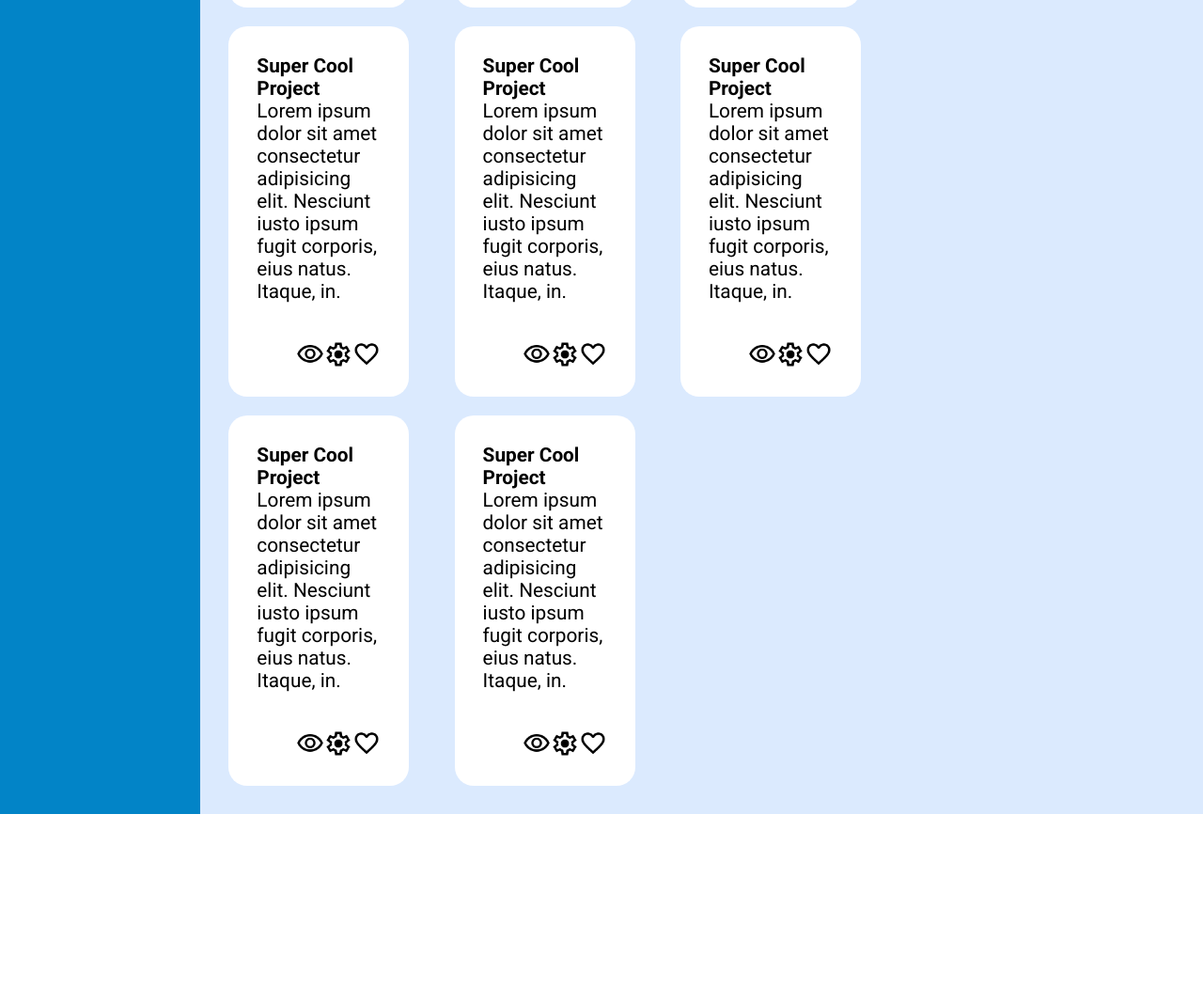
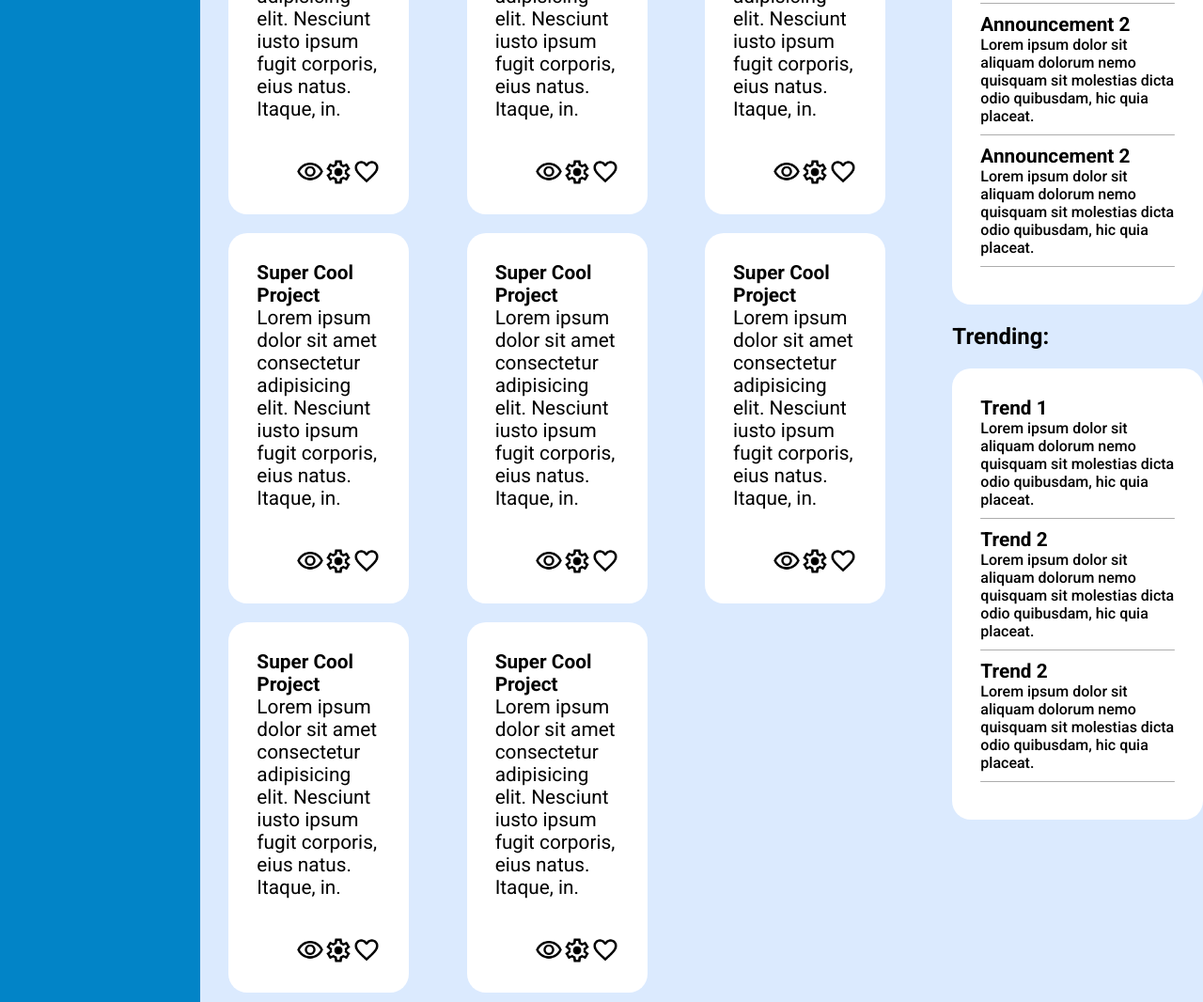
Before and after one commit to Kili196/Admin-Dashboard, a plain HTML site: page index.html in a window 1280 px wide. Shown: the part 772-1838 px from the top of the page at 94% size. Before the commit the page ends 1638 px from the top, so only its background shows below. Drawn offline with Linux system fonts and the light colour scheme.

Commit message:
finished adming dashboard

```diff
--- a/index.html
+++ b/index.html
@@ -278,6 +278,7 @@
             </div>
           </div>
         </div>
+        <div class="announcments-trending">
           <div class="announcements-section">
             <h1>Announcements:</h1>
             <div class="announc-container">
@@ -287,6 +288,53 @@
                   Lorem ipsum dolor sit aliquam dolorum nemo quisquam sit
                   molestias dicta odio quibusdam, hic quia placeat.
                 </p>
+                <div class="separator"></div>
+              </div>
+              <div class="announc">
+                <h2>Announcement 2</h2>
+                <p>
+                  Lorem ipsum dolor sit aliquam dolorum nemo quisquam sit
+                  molestias dicta odio quibusdam, hic quia placeat.
+                </p>
+                <div class="separator"></div>
+              </div>
+              <div class="announc">
+                <h2>Announcement 2</h2>
+                <p>
+                  Lorem ipsum dolor sit aliquam dolorum nemo quisquam sit
+                  molestias dicta odio quibusdam, hic quia placeat.
+                </p>
+                <div class="separator"></div>
+              </div>
+            </div>
+          </div>
+          <div class="announcements-section">
+            <h1>Trending:</h1>
+            <div class="announc-container">
+              <div class="announc">
+                <h2>Trend 1</h2>
+                <p>
+                  Lorem ipsum dolor sit aliquam dolorum nemo quisquam sit
+                  molestias dicta odio quibusdam, hic quia placeat.
+                </p>
+                <div class="separator"></div>
+              </div>
+              <div class="announc">
+                <h2>Trend 2</h2>
+                <p>
+                  Lorem ipsum dolor sit aliquam dolorum nemo quisquam sit
+                  molestias dicta odio quibusdam, hic quia placeat.
+                </p>
+                <div class="separator"></div>
+              </div>
+              <div class="announc">
+                <h2>Trend 2</h2>
+                <p>
+                  Lorem ipsum dolor sit aliquam dolorum nemo quisquam sit
+                  molestias dicta odio quibusdam, hic quia placeat.
+                </p>
+                <div class="separator"></div>
+              </div>
             </div>
           </div>
         </div>
--- a/style.css
+++ b/style.css
@@ -175,7 +175,7 @@
   font-weight: 800;
 }
 .announcements-section {
-  padding: 20px;
+  margin-top: 20px;
   font-size: 1.5rem;
   font-weight: 800;
 }
@@ -217,6 +217,28 @@
 
 .announc-container {
   background-color: white;
-  padding: 10px;
+  padding: 30px;
   border-radius: 20px;
+  margin-top: 20px;
 }
+
+.announc-container h2 {
+  font-size: 1.3rem;
+}
+.announc-container p {
+  font-size: 1rem;
+  font-weight: 500;
+}
+.separator {
+  width: 100%;
+  height: 1px;
+  background-color: rgb(173, 173, 173);
+  border-radius: 20px;
+  margin-top: 10px;
+  margin-bottom: 10px;
+}
+
+.announcments-trending {
+  display: grid;
+  grid-template-rows: 1fr 3fr;
+}
```
Lines whose indentation alone changed are shown as unchanged.
